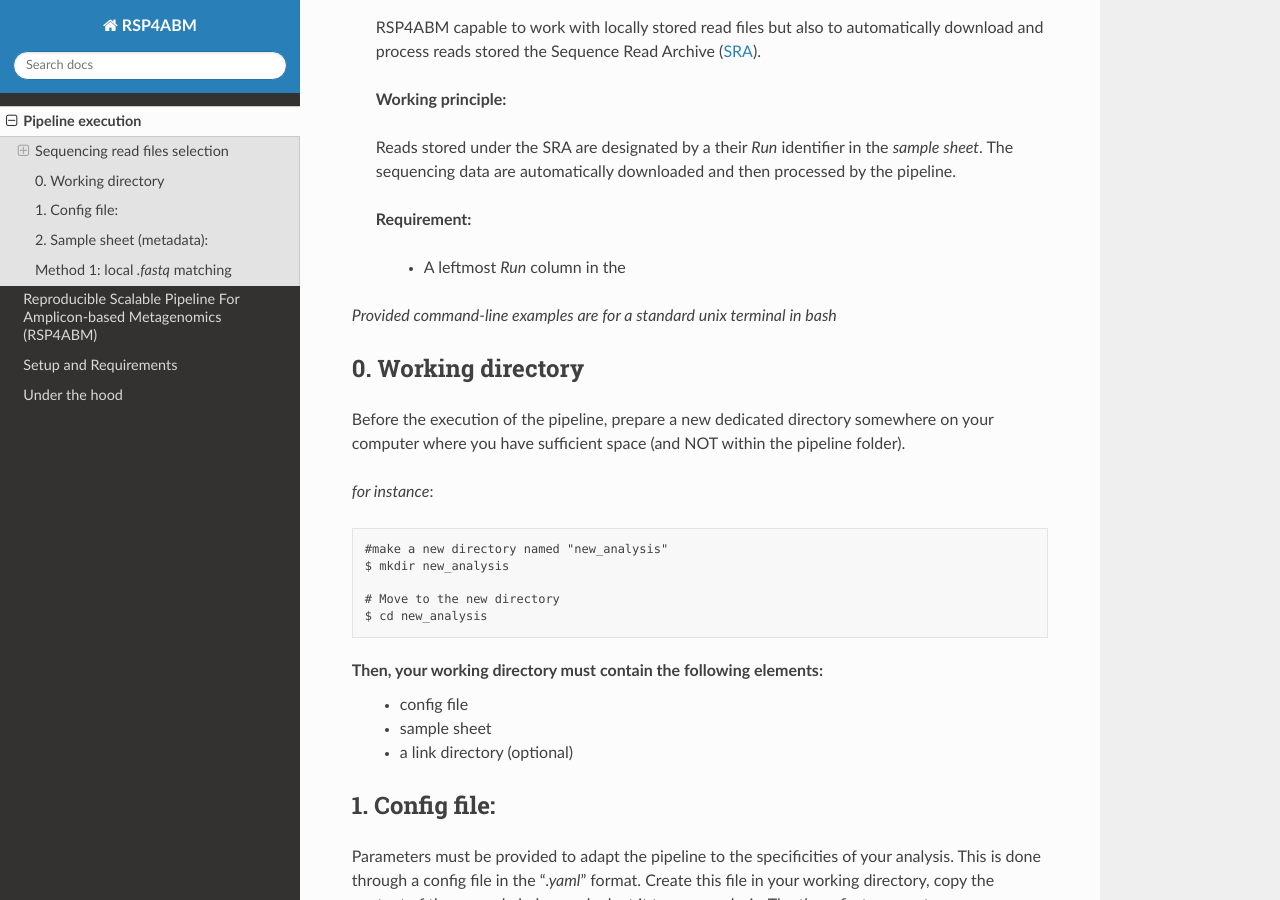
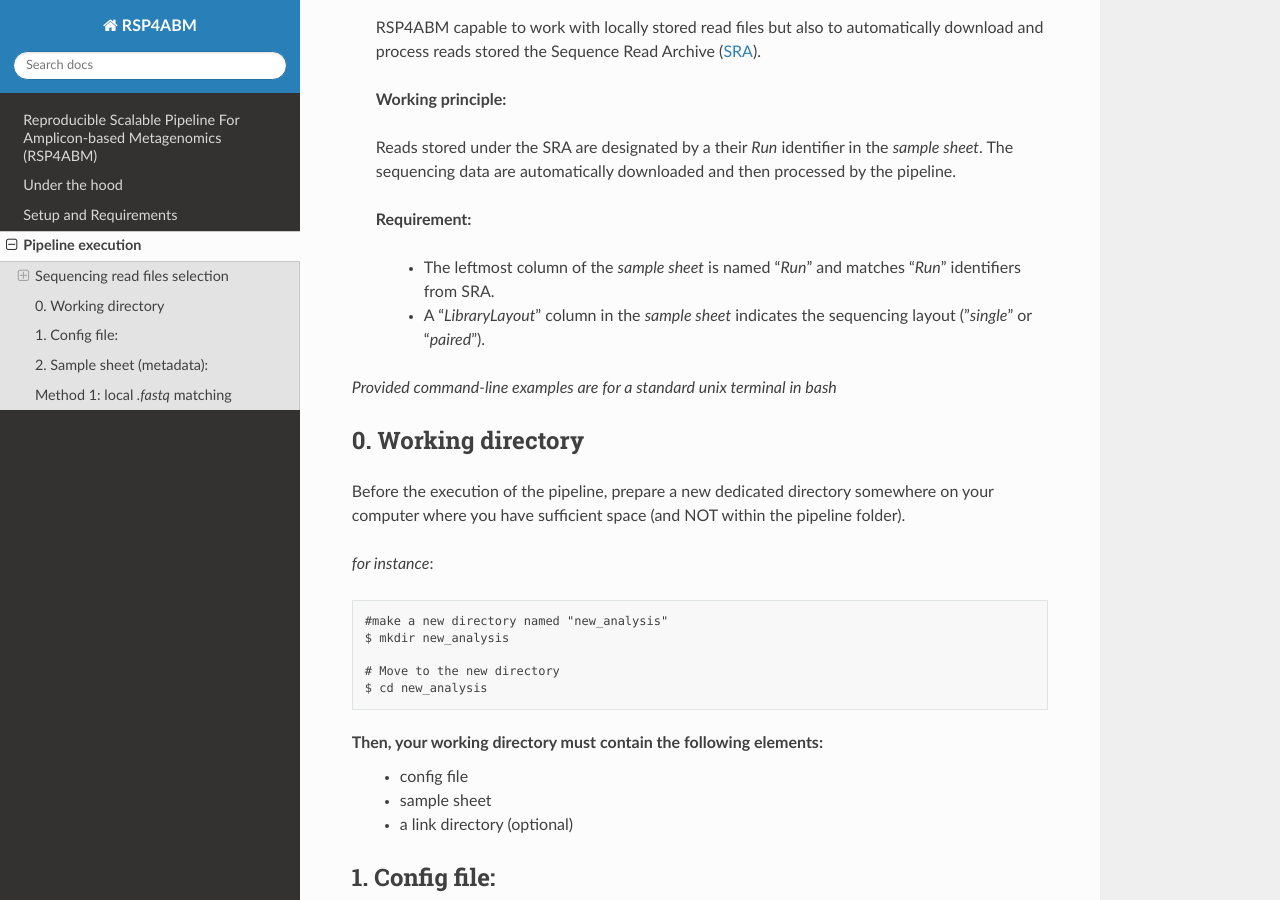
Before and after one commit to metagenlab/zAMP, a Sphinx documentation site: the page built from docs/pages/execution.rst, in a window 1280 px wide and 900 px high, scrolled down 2178 px. Built offline with Sphinx 7.4.7 and the Read the Docs theme 2.0.0, drawn with Linux system fonts in a browser that asks for light colours; pages that are not in the unit, such as notebooks, are missing from menus.

Commit message:
update structure

```diff
--- a/docs/pages/execution.rst
+++ b/docs/pages/execution.rst
@@ -84,9 +84,9 @@ Upon execution, the pipeline needs to match the demanded output with the input s
 
     **Requirement:**
 
-        - A leftmost *Run* column in the
+        - The leftmost column of the *sample sheet*  is named "*Run*" and matches "*Run*" identifiers from SRA.
 
-
+        - A "*LibraryLayout*" column in the *sample sheet* indicates the sequencing layout ("*single*" or "*paired*").
 
 
 
```
Also changed, not shown: docs/index.rst (+12 -3 lines).
